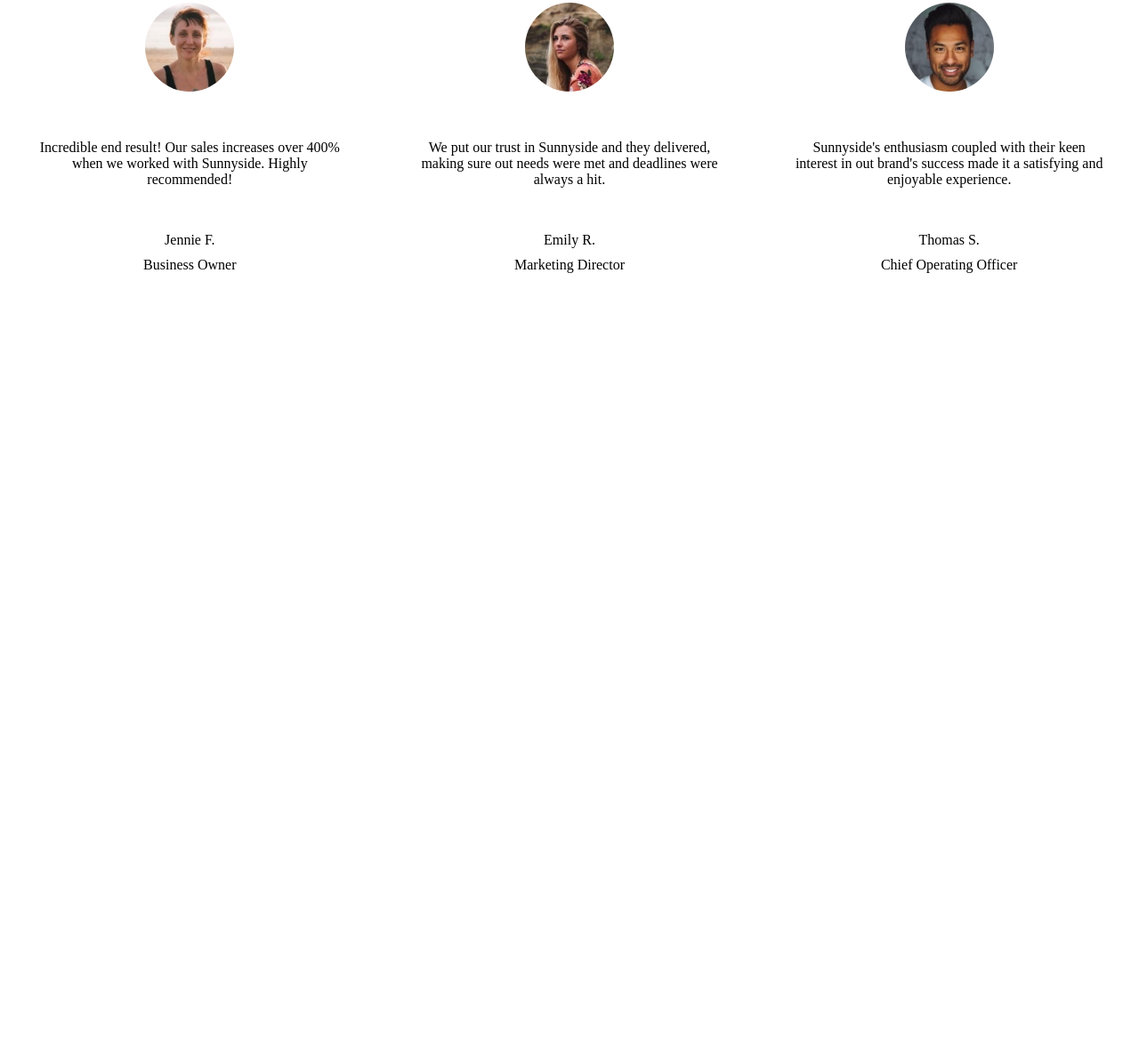
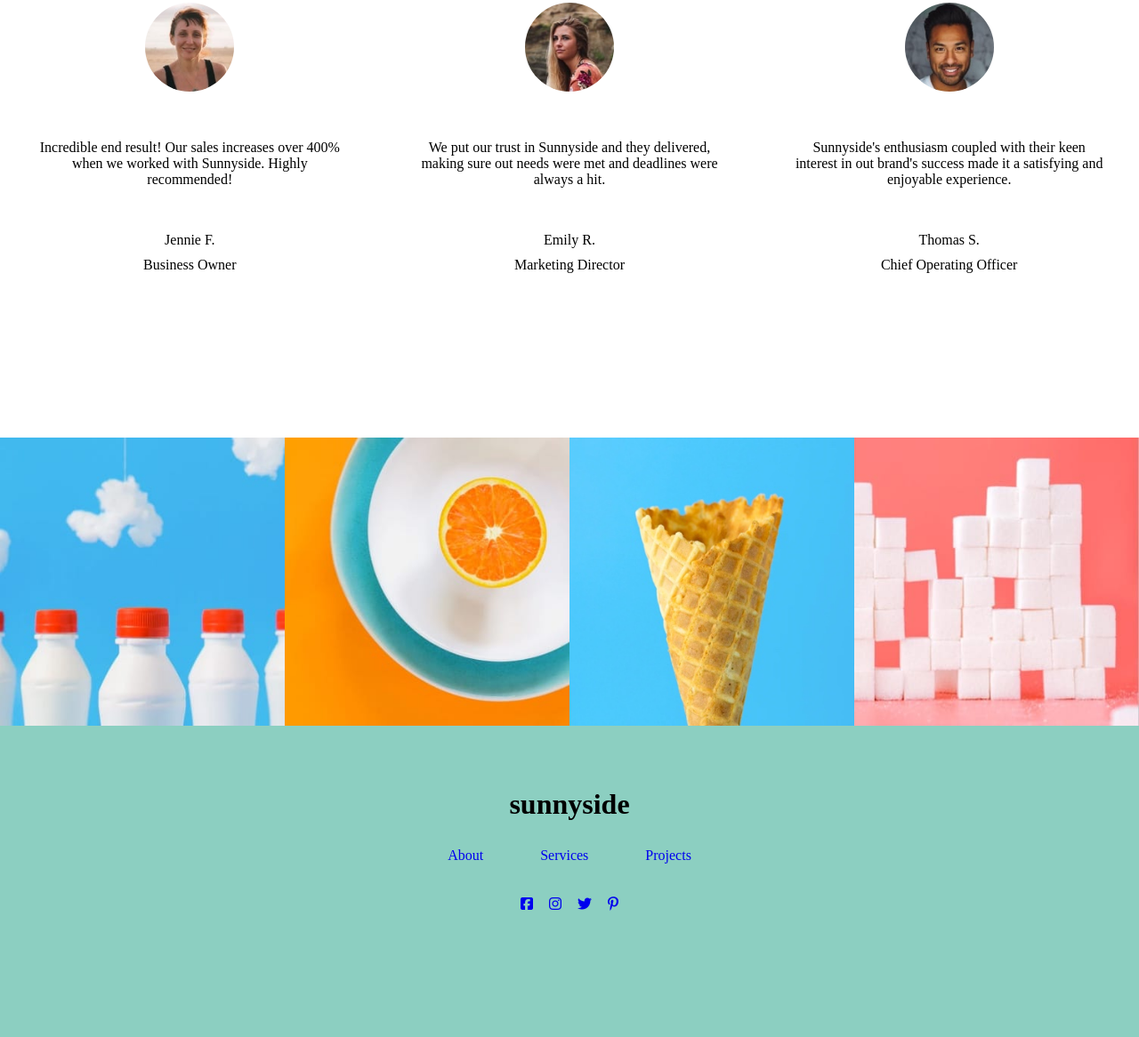
Before and after one commit to agrrollon/sunnyside-landing-page, a plain HTML site: page public/index.html in a window 1280 px wide. Shown: the part 2791-3957 px from the top of the page at 89% size. Before the commit the page ends 3283 px from the top, so only its background shows below. Drawn offline with nearby package versions, Linux system fonts and the light colour scheme.

Commit message:
done with the footer layout no design

```diff
--- a/public/assets/css/style.css
+++ b/public/assets/css/style.css
@@ -223,3 +223,36 @@ nav ul li:nth-child(5) a {
 .testimonial p:nth-child(3) {
     margin-bottom: 10px;
 }
+/*7. Image Gallery Section*/
+.image_gallery_section {
+    display: grid;
+    grid-template-columns: 1fr 1fr 1fr 1fr;
+}
+.image_gallery_section img {
+    width: 100%;
+    height: 100%;
+}
+/*8. Footer Section*/
+footer {
+    height: 350px;
+    background-color: hsl(168, 41%, 68%);
+    text-align: center;
+}
+footer h1 {
+    padding-top: 70px;
+}
+footer ul:nth-child(2) li {
+    display: inline-block;
+    list-style-type: none;
+    margin: 30px;
+}
+footer ul:nth-child(3) li {
+    display: inline-block;
+    list-style-type: none;
+    margin: 7px;
+}
+
+footer li a {
+    text-decoration:  none;
+
+}
--- a/public/index.html
+++ b/public/index.html
@@ -5,13 +5,13 @@
     <meta charset="UTF-8">
     <meta name="viewport" content="width=device-width, initial-scale=1.0">
     <!--Owl Carousel-->
-    <link rel="stylesheet" href="https://cdnjs.cloudflare.com/ajax/libs/OwlCarousel2/2.3.4/assets/owl.carousel.min.css"
+    <!-- <link rel="stylesheet" href="https://cdnjs.cloudflare.com/ajax/libs/OwlCarousel2/2.3.4/assets/owl.carousel.min.css"
         integrity="sha512-tS3S5qG0BlhnQROyJXvNjeEM4UpMXHrQfTGmbQ1gKmelCxlSEBUaxhRBj/EFTzpbP4RVSrpEikbmdJobCvhE3g=="
         crossorigin="anonymous" referrerpolicy="no-referrer" />
     <link rel="stylesheet"
         href="https://cdnjs.cloudflare.com/ajax/libs/OwlCarousel2/2.3.4/assets/owl.theme.default.min.css"
         integrity="sha512-sMXtMNL1zRzolHYKEujM2AqCLUR9F2C4/05cdbxjjLSRvMQIciEPCQZo++nk7go3BtSuK9kfa/s+a4f4i5pLkw=="
-        crossorigin="anonymous" referrerpolicy="no-referrer" />
+        crossorigin="anonymous" referrerpolicy="no-referrer" /> -->
     <!-- displays site properly based on user's device -->
     <!--FontAwesome-->
     <script src="https://kit.fontawesome.com/4321e9c1fc.js" crossorigin="anonymous"></script>
@@ -105,57 +105,62 @@
         <div class="testimonials_wrapper">
             <div class="testimonial item">
                 <img src="assets/images/image-jennie.jpg" alt="">
-                <p>Incredible end result! Our sales increases over 400% when we worked with Sunnyside. Highly recommended!</p>
+                <p>Incredible end result! Our sales increases over 400% when we worked with Sunnyside. Highly
+                    recommended!</p>
                 <p>Jennie F.</p>
                 <p>Business Owner</p>
             </div>
             <div class="testimonial item">
                 <img src="assets/images/image-emily.jpg" alt="">
-                <p>We put our trust in Sunnyside and they delivered, making sure out needs were met and deadlines were always a hit.</p>
+                <p>We put our trust in Sunnyside and they delivered, making sure out needs were met and deadlines were
+                    always a hit.</p>
                 <p>Emily R.</p>
                 <p>Marketing Director</p>
 
             </div>
             <div class="testimonial item">
                 <img src="assets/images/image-thomas.jpg" alt="">
-                <p>Sunnyside's enthusiasm coupled with their keen interest in out brand's success made it a satisfying and enjoyable experience.</p>
+                <p>Sunnyside's enthusiasm coupled with their keen interest in out brand's success made it a satisfying
+                    and enjoyable experience.</p>
                 <p>Thomas S.</p>
                 <p>Chief Operating Officer</p>
             </div>
         </div>
     </section>
-    <script src="https://cdnjs.cloudflare.com/ajax/libs/jquery/3.6.0/jquery.min.js"
-        integrity="sha512-894YE6QWD5I59HgZOGReFYm4dnWc1Qt5NtvYSaNcOP+u1T9qYdvdihz0PPSiiqn/+/3e7Jo4EaG7TubfWGUrMQ=="
-        crossorigin="anonymous" referrerpolicy="no-referrer"></script>
+    <!--7. Image Gallery Section-->
+    <section class="image_gallery_section">
+        <div>
+            <img src="assets/images/mobile/image-gallery-milkbottles.jpg" alt="">
+        </div>
+        <div>
+            <img src="assets/images/mobile/image-gallery-orange.jpg" alt="">
+        </div>
+        <div>
+            <img src="assets/images/mobile/image-gallery-cone.jpg" alt="">
+        </div>
+        <div>
+            <img src="assets/images/mobile/image-gallery-sugar-cubes.jpg" alt="">
+        </div>
 
-    <script src="https://cdnjs.cloudflare.com/ajax/libs/OwlCarousel2/2.3.4/owl.carousel.min.js"
-        integrity="sha512-bPs7Ae6pVvhOSiIcyUClR7/q2OAsRiovw4vAkX+zJbw3ShAeeqezq50RIIcIURq7Oa20rW2n2q+fyXBNcU9lrw=="
-        crossorigin="anonymous" referrerpolicy="no-referrer"></script>
+    </section>
+    <!--Footer Section-->
+    <footer>
+        <div class="content_wrapper">
+            <h1>sunnyside</h1>
+            <ul class="navigation_links">
+                <li><a href="#">About</a></li>
+                <li><a href="#">Services</a></li>
+                <li><a href="#">Projects</a></li>
+            </ul>
+            <ul class="social_icons">
+                <li><a href="#"><i class="fab fa-facebook-square"></i></a></li>
+                <li><a href="#"><i class="fab fa-instagram"></i></a></li>
+                <li><a href="#"><i class="fab fa-twitter"></i></a></li>
+                <li><a href="#"><i class="fab fa-pinterest-p"></i></a></li>
+            </ul>
+        </div>
 
-
-    <script type="text/javascript">
-        $('.owl-carousel').owlCarousel({
-            loop: true,
-            margin: 10,
-            responsiveClass: true,
-            responsive: {
-                0: {
-                    items: 1,
-                    nav: false
-                },
-                600: {
-                    items: 3,
-                    nav: false
-                },
-                1200: {
-                    items: 5,
-                    nav: false,
-                    loop: false
-                }
-            }
-        });
-
-    </script>
+    </footer>
 </body>
 
 </html>
```
